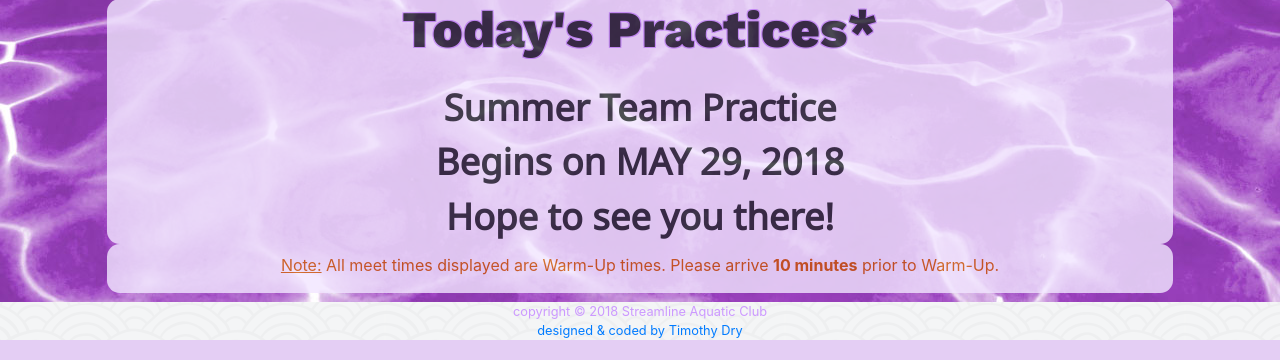
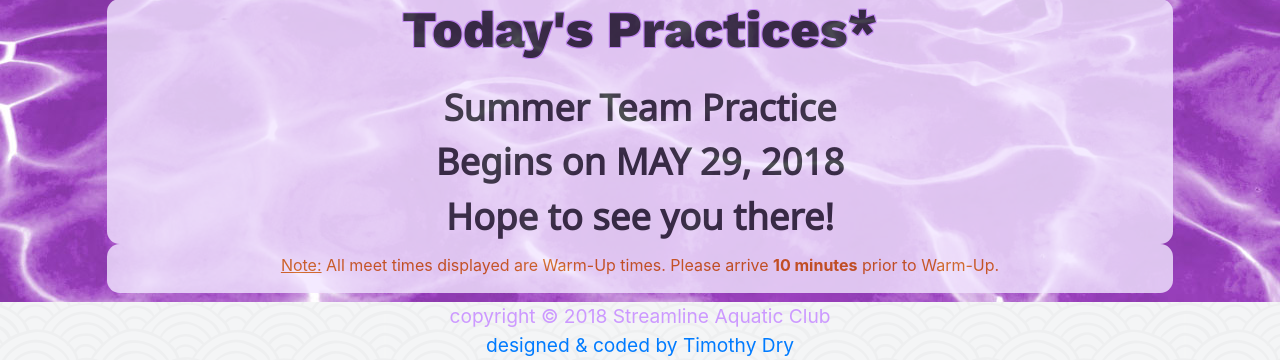
Before and after one commit to dryguy99/StacSummer, a PHP site: page / in a window 1280 px wide. Shown: the part 554-914 px from the top of the page. Run offline with PHP 8.4, Linux system fonts and the light colour scheme; some libraries are stand-ins or nearby versions.

Commit message:
updated content

```diff
--- a/assets/css/output.css
+++ b/assets/css/output.css
@@ -104,6 +104,9 @@ a.mylink {
 #schedule3 {
   margin-top: 0.25vw; }
 
+footer {
+  font-size: 1.5vw; }
+
 @media screen and (max-width: 415px) {
   p, li {
     font-size: 5vw; }
--- a/assets/sass/input.scss
+++ b/assets/sass/input.scss
@@ -139,7 +139,9 @@ a.mylink {
 #schedule3 {
   margin-top: 0.25vw;
 }
-
+footer {
+  font-size: 1.5vw;
+}
 @media screen and (max-width: 415px) {
   p, li {
     font-size: 5vw;
```
Also changed, not shown: 1 other file.
